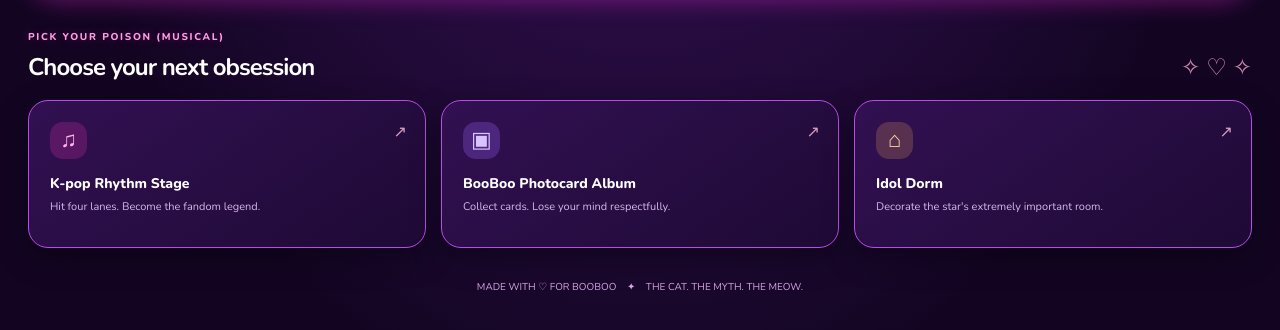
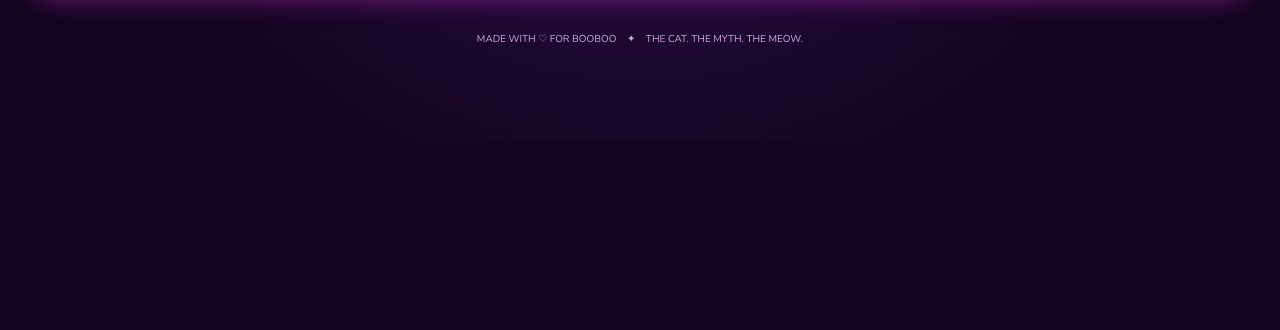
Before and after one commit to daydreamcoded/My-Idol-BooBoo, a plain HTML site: page index.html in a window 1280 px wide. Shown: the part 658-988 px from the top of the page. After the commit the page ends 800 px from the top, so only its background shows below. Drawn offline with nearby package versions, Linux system fonts and the light colour scheme.

Commit message:
Remove remaining links to retired game modes

```diff
--- a/index.html
+++ b/index.html
@@ -62,12 +62,6 @@
    <div class="hero-actions"><button class="primary-btn" id="startBtn">♡ Start the concert</button></div>
    <div class="mini-stats"><div><strong id="homeBest">0</strong><span>PERSONAL BEST</span></div><div><strong>∞</strong><span>MEOWS PER MINUTE</span></div></div></div><div class="hero-art"><div class="orbit orbit-one"></div><div class="orbit orbit-two"></div><div class="hero-sticker"><img src="assets/booboo-idol.png" alt="BooBoo, the real fluffy seal-point cat idol"></div><span class="sticker-burst burst-a">✧</span><span class="sticker-burst burst-b">♡</span><span class="floating-label label-top">LEGENDARY VISUAL</span><span class="floating-label label-bottom">100% CAT. 0% CHILL.</span></div>
  </div>
- <div class="section-heading"><div><p class="eyebrow">PICK YOUR POISON (MUSICAL)</p><h2>Choose your next obsession</h2></div><span class="heading-spark">✧ ♡ ✧</span></div>
- <div class="feature-grid">
-  <button class="feature-card rhythm-card" data-goto="songs"><span class="feature-icon">♫</span><span class="feature-title">K-pop Rhythm Stage</span><span class="feature-desc">Hit four lanes. Become the fandom legend.</span><span class="feature-arrow">↗</span></button>
-  <button class="feature-card album-card" data-goto="cards"><span class="feature-icon">▣</span><span class="feature-title">BooBoo Photocard Album</span><span class="feature-desc">Collect cards. Lose your mind respectfully.</span><span class="feature-arrow">↗</span></button>
-  <button class="feature-card room-card" data-goto="room"><span class="feature-icon">⌂</span><span class="feature-title">Idol Dorm</span><span class="feature-desc">Decorate the star's extremely important room.</span><span class="feature-arrow">↗</span></button>
- </div>
  <p class="site-footer">MADE WITH ♡ FOR BOOBOO <span>✦</span> THE CAT. THE MYTH. THE MEOW.</p>
 </section>
 <section class="view" id="songs">
```
